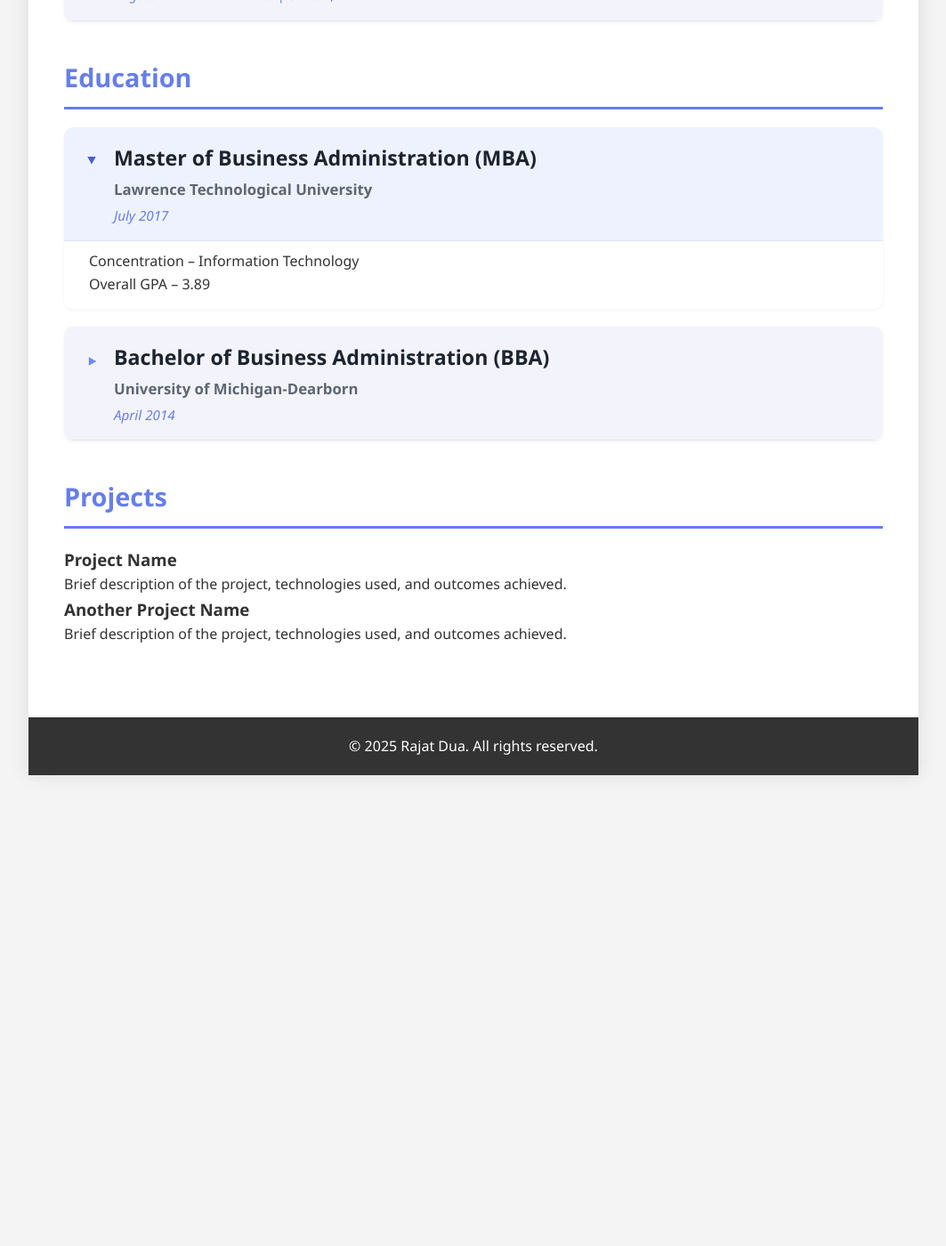
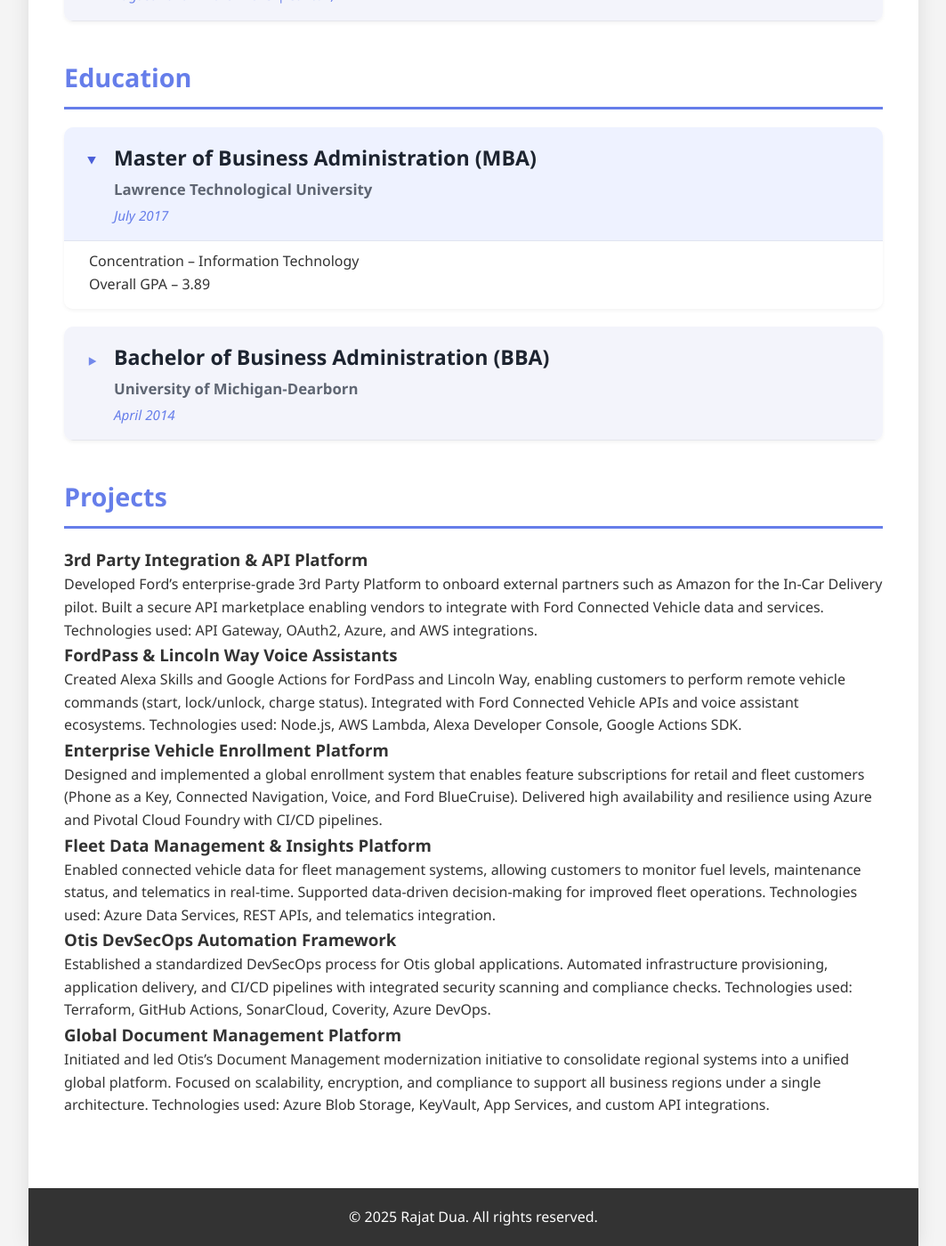
Before and after one commit to r91dua/my-portfolio, a Jekyll site: the page built from index.html, in a window 1280 px wide and 1400 px high, scrolled down 2658 px. Shown: the whole window at 89% size, without its empty margins (108-1171 px from the left). Built offline with Jekyll 4.4.1, drawn with Linux system fonts in a browser that asks for light colours; before the commit the page ends 3529 px from its top, so only the background shows below that.

Commit message:
Update projects.html

```diff
--- a/_includes/sections/projects.html
+++ b/_includes/sections/projects.html
@@ -2,12 +2,32 @@
   <h2>Projects</h2>
 
   <div class="project-item">
-    <h3>Project Name</h3>
-    <p>Brief description of the project, technologies used, and outcomes achieved.</p>
+    <h3>3rd Party Integration & API Platform</h3>
+    <p>Developed Ford’s enterprise-grade 3rd Party Platform to onboard external partners such as Amazon for the In-Car Delivery pilot. Built a secure API marketplace enabling vendors to integrate with Ford Connected Vehicle data and services. Technologies used: API Gateway, OAuth2, Azure, and AWS integrations.</p>
   </div>
 
   <div class="project-item">
-    <h3>Another Project Name</h3>
-    <p>Brief description of the project, technologies used, and outcomes achieved.</p>
+    <h3>FordPass & Lincoln Way Voice Assistants</h3>
+    <p>Created Alexa Skills and Google Actions for FordPass and Lincoln Way, enabling customers to perform remote vehicle commands (start, lock/unlock, charge status). Integrated with Ford Connected Vehicle APIs and voice assistant ecosystems. Technologies used: Node.js, AWS Lambda, Alexa Developer Console, Google Actions SDK.</p>
+  </div>
+
+  <div class="project-item">
+    <h3>Enterprise Vehicle Enrollment Platform</h3>
+    <p>Designed and implemented a global enrollment system that enables feature subscriptions for retail and fleet customers (Phone as a Key, Connected Navigation, Voice, and Ford BlueCruise). Delivered high availability and resilience using Azure and Pivotal Cloud Foundry with CI/CD pipelines.</p>
+  </div>
+
+  <div class="project-item">
+    <h3>Fleet Data Management & Insights Platform</h3>
+    <p>Enabled connected vehicle data for fleet management systems, allowing customers to monitor fuel levels, maintenance status, and telematics in real-time. Supported data-driven decision-making for improved fleet operations. Technologies used: Azure Data Services, REST APIs, and telematics integration.</p>
+  </div>
+
+  <div class="project-item">
+    <h3>Otis DevSecOps Automation Framework</h3>
+    <p>Established a standardized DevSecOps process for Otis global applications. Automated infrastructure provisioning, application delivery, and CI/CD pipelines with integrated security scanning and compliance checks. Technologies used: Terraform, GitHub Actions, SonarCloud, Coverity, Azure DevOps.</p>
+  </div>
+
+  <div class="project-item">
+    <h3>Global Document Management Platform</h3>
+    <p>Initiated and led Otis’s Document Management modernization initiative to consolidate regional systems into a unified global platform. Focused on scalability, encryption, and compliance to support all business regions under a single architecture. Technologies used: Azure Blob Storage, KeyVault, App Services, and custom API integrations.</p>
   </div>
 </section>
```
